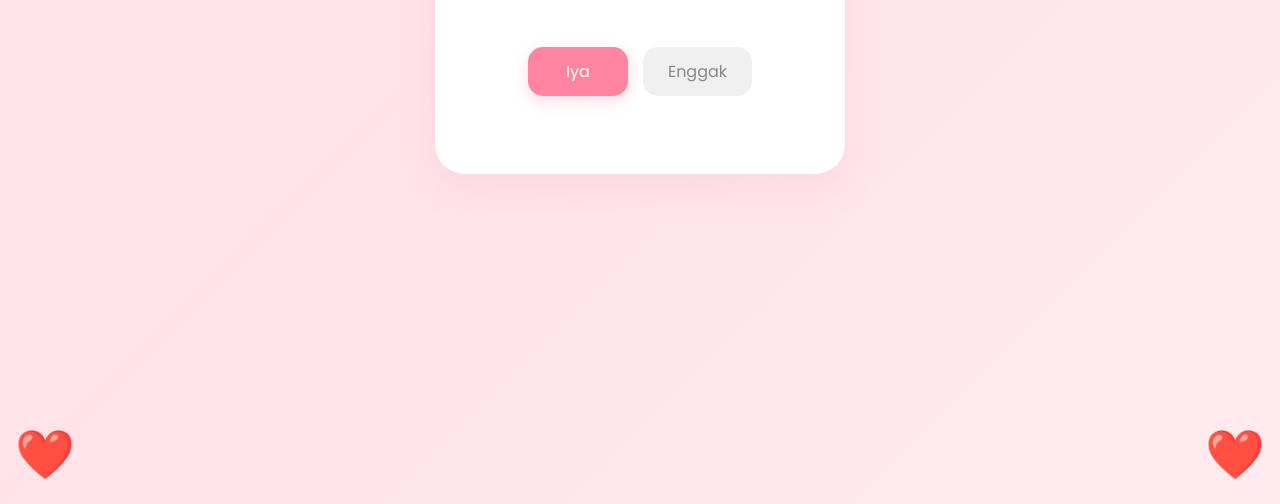
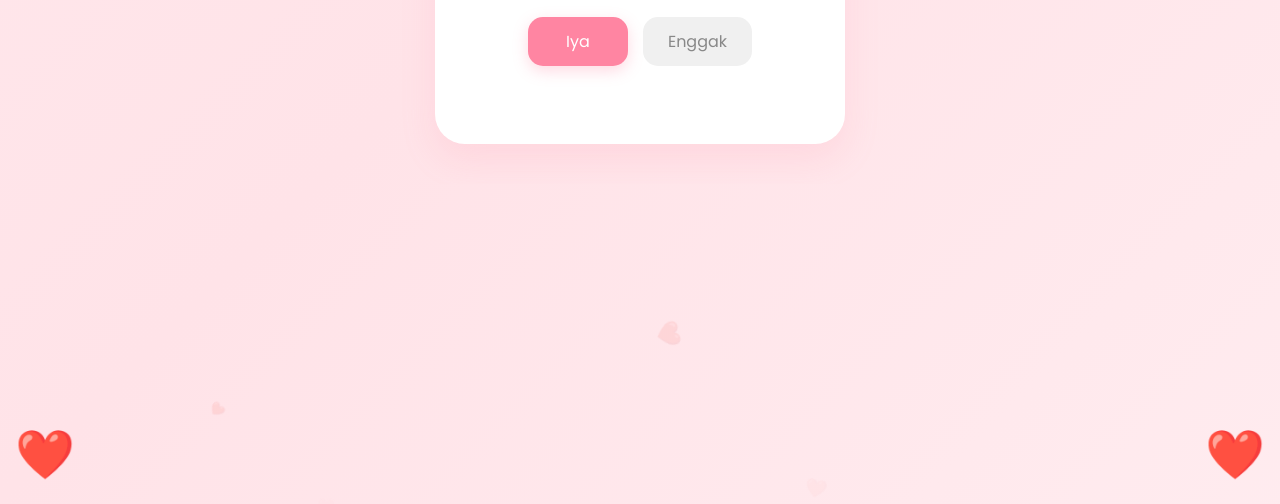
Before and after one commit to Gracetav/appaura, a plain HTML site: page public/index.html in a window 1280 px wide. Shown: the part 296-800 px from the top of the page. Drawn offline with Linux system fonts and the light colour scheme.

Commit message:
Fix layout expansion bug by isolating background hearts

```diff
--- a/public/index.html
+++ b/public/index.html
@@ -37,7 +37,7 @@
             display: flex;
             justify-content: center;
             align-items: center;
-            padding: 50px 0;
+            padding: 20px 0;
             position: relative;
         }
 
@@ -58,10 +58,21 @@
         }
 
         @keyframes floatAmbient {
-            0% { transform: translateY(110vh) rotate(0deg); opacity: 0; }
+            0% { transform: translateY(100vh) rotate(0deg); opacity: 0; }
             10% { opacity: 1; }
             90% { opacity: 1; }
             100% { transform: translateY(-10vh) rotate(360deg); opacity: 0; }
+        }
+
+        .ambient-container {
+            position: fixed;
+            top: 0;
+            left: 0;
+            width: 100%;
+            height: 100%;
+            pointer-events: none;
+            z-index: 0;
+            overflow: hidden;
         }
 
         /* Pulsing Corner Hearts */
@@ -247,6 +258,9 @@
 </head>
 <body>
 
+    <!-- Ambient Hearts Layer -->
+    <div class="ambient-container" id="ambient-layer"></div>
+
     <!-- Corner Hearts -->
     <div class="corner-heart top-left">❤️</div>
     <div class="corner-heart top-right">❤️</div>
@@ -373,12 +387,12 @@
 
         // Add ambient hearts to background for aesthetics
         function initAmbientHearts() {
-            const container = document.body;
+            const container = document.getElementById('ambient-layer');
             for (let i = 0; i < 15; i++) {
                 const heart = document.createElement('div');
                 heart.className = 'ambient-heart';
                 heart.innerHTML = '❤️';
-                heart.style.left = Math.random() * 100 + 'vw';
+                heart.style.left = Math.random() * 100 + '%';
                 heart.style.animationDuration = (Math.random() * 5 + 8) + 's';
                 heart.style.animationDelay = (Math.random() * 10) + 's';
                 heart.style.fontSize = (Math.random() * 20 + 10) + 'px';
```
